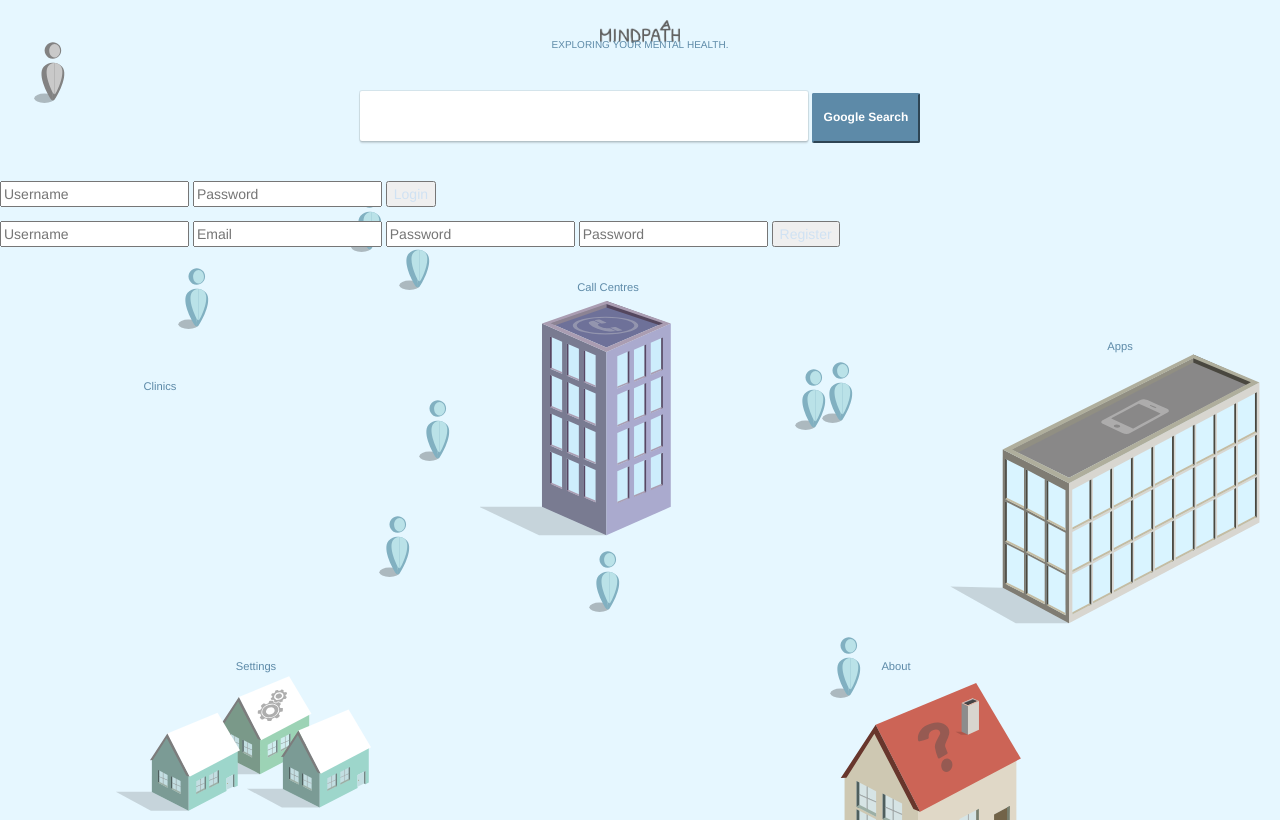
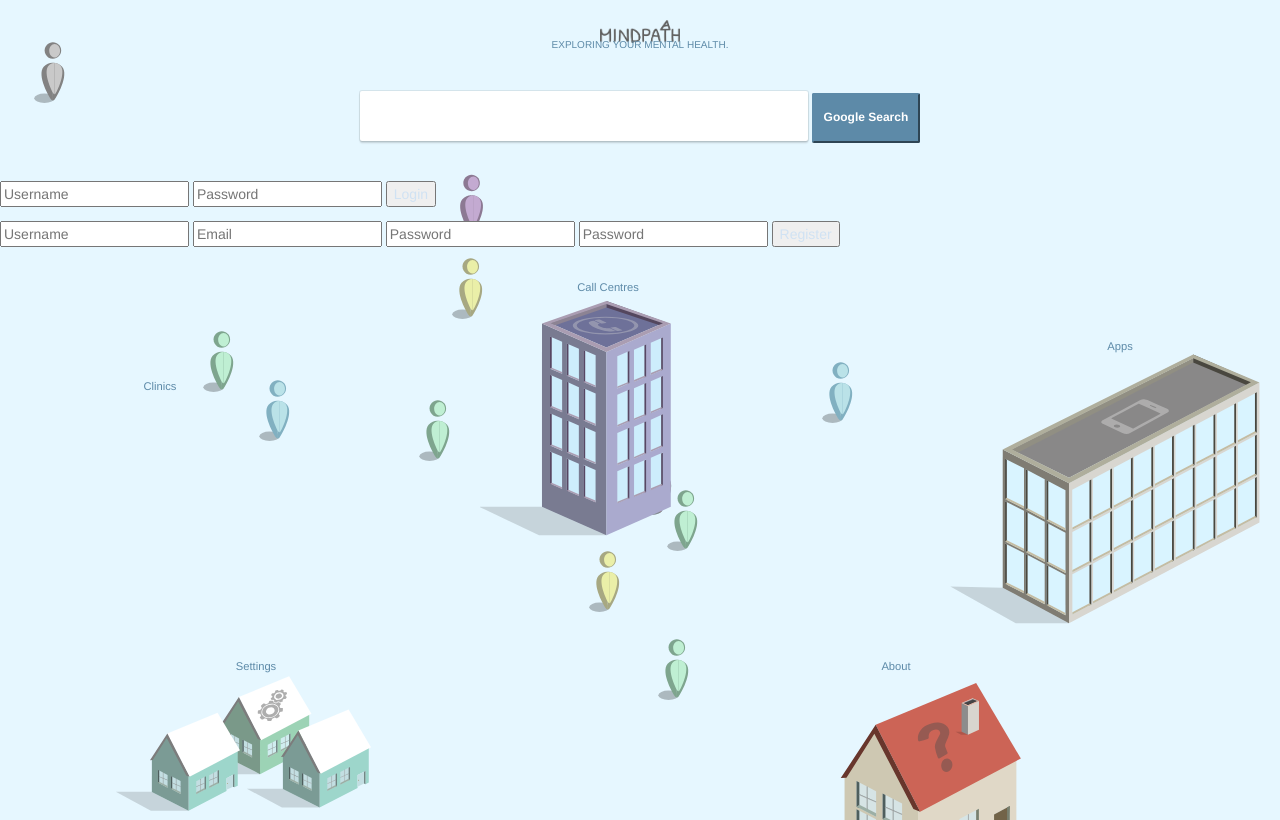
Before and after one commit to matnguyen/MindPath, a Django app: page / in a window 1280 px wide. Run offline with Django 3.2, Linux system fonts and the light colour scheme; some libraries are stand-ins or nearby versions.

Commit message:
multicolored people!

```diff
--- a/mysite/app/static/script.js
+++ b/mysite/app/static/script.js
@@ -5,6 +5,16 @@ const xMin = 100;
 const xMax = 800;
 const yMin = 100;
 const yMax = 600;
+
+const colorMin = 0;
+const colorMax = 4;
+const colors = [
+    'blueppl.svg',
+    'greenppl.svg',
+    'orangeppl.svg',
+    'purpleppl.svg',
+    'yellowppl.svg'
+];
 
 // lower and upper limit for changing speed of other avatars
 const dxMin = -10;
@@ -28,8 +38,11 @@ function getRandomInt(min, max) {
 
 // Generates a <div> DOM object that represents an avatar_other.
 function createAvatarOther() {
+
+    const color = colors[getRandomInt(colorMin, colorMax)];
+
     var obj = $("<div class='avatar-other'></div>");
-    var avatar = $("<img src='static/Assets/blueppl.svg'>");
+    var avatar = $("<img src='static/Assets/" + color + "'>");
     obj.css("position", "absolute");
     obj.css("left", getRandomInt(xMin, xMax));
     obj.css("top", getRandomInt(yMin, yMax));
@@ -143,6 +156,7 @@ function updateOtherAvatars() {
 
         other.style.left = parseInt(other.style.left) + xChange + 'px';
         other.style.top = parseInt(other.style.top) + yChange + 'px';
+
         // var left = other.css('left');
         // var top = other.css('top');
         //
@@ -153,19 +167,6 @@ function updateOtherAvatars() {
 
 
 $(function() {
-    // document.body.onkeyup =
-    // document.body.onkeydown = function(e){
-    //     console.log(e);
-    //     if (e.preventDefault) {
-    //         e.preventDefault();
-    //     }
-    //     else {
-    //         e.returnValue = false;
-    //     }
-    //     var kc = e.keyCode || e.which;
-    //     keys[kc] = e.type == 'keydown';
-    // };
-
     // Create avatars for each other person
     var numOthers = getNumOthers();
     for (var i = 0; i < numOthers; i++) {
--- a/mysite/app/static/styles.css
+++ b/mysite/app/static/styles.css
@@ -4,6 +4,9 @@ dark blue: #234C6C
 lt blue: #84CBDD
 med blue: #5D8AA8
  */
+
+body, html {height:100%;}
+body {overflow: hidden; }
 
 body {
     background: #E6F7FF;
```
Also changed, not shown: mysite/app/static/showClinics.js (+0 -10 lines).
